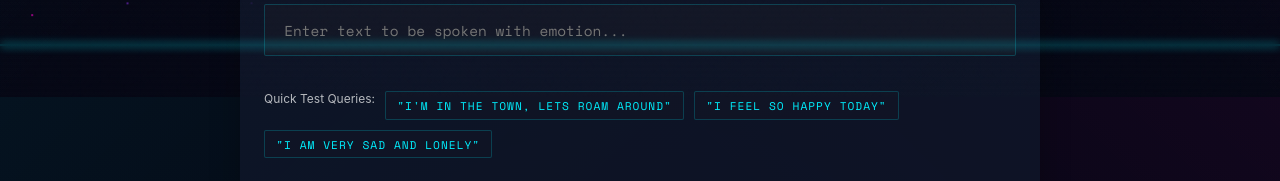
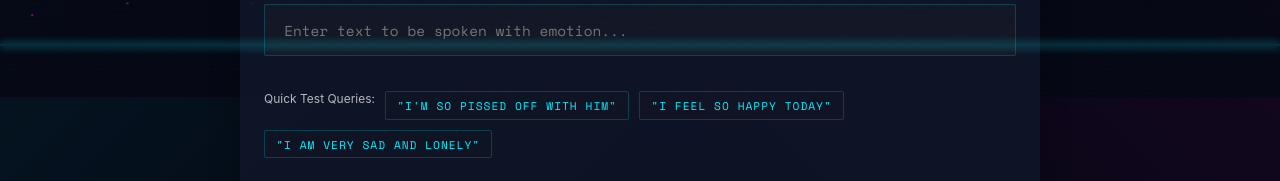
Before and after one commit to nusic-fm/neurosync, a React (Vite) app: page / in a window 1280 px wide. Shown: the part 703-884 px from the top of the page. Built offline with nearby package versions, Linux system fonts and the light colour scheme.

Commit message:
fix: test prompts

```diff
--- a/src/App.tsx
+++ b/src/App.tsx
@@ -362,9 +362,16 @@ export default function App() {
       {isProcessing && (
         <div className="processing-status">
           <div className="processing-pulse"></div>
-          <span>Processing: {processingStage === "emotion" ? "Analyzing Emotions" :
-                             processingStage === "speech" ? "Generating Speech" :
-                             processingStage === "initializing" ? "Initializing" : "Processing"}</span>
+          <span>
+            Processing:{" "}
+            {processingStage === "emotion"
+              ? "Analyzing Emotions"
+              : processingStage === "speech"
+                ? "Generating Speech"
+                : processingStage === "initializing"
+                  ? "Initializing"
+                  : "Processing"}
+          </span>
         </div>
       )}
 
@@ -382,9 +389,9 @@ export default function App() {
           <span>Quick Test Queries: </span>
           <span
             className="test-query"
-            onClick={() => setInputText("I'm in the town, lets roam around")}
+            onClick={() => setInputText("I'm so pissed off with him")}
           >
-            "I'm in the town, lets roam around"
+            "I'm so pissed off with him"
           </span>
           <span
             className="test-query"
@@ -711,7 +718,7 @@ export default function App() {
 
                   // Try a direct fetch with detailed logging
                   const testPayload = {
-                    query: "I'm in the town, lets roam around",
+                    query: "I'm so pissed off with him",
                   };
 
                   console.log("Test payload:", JSON.stringify(testPayload));
```
